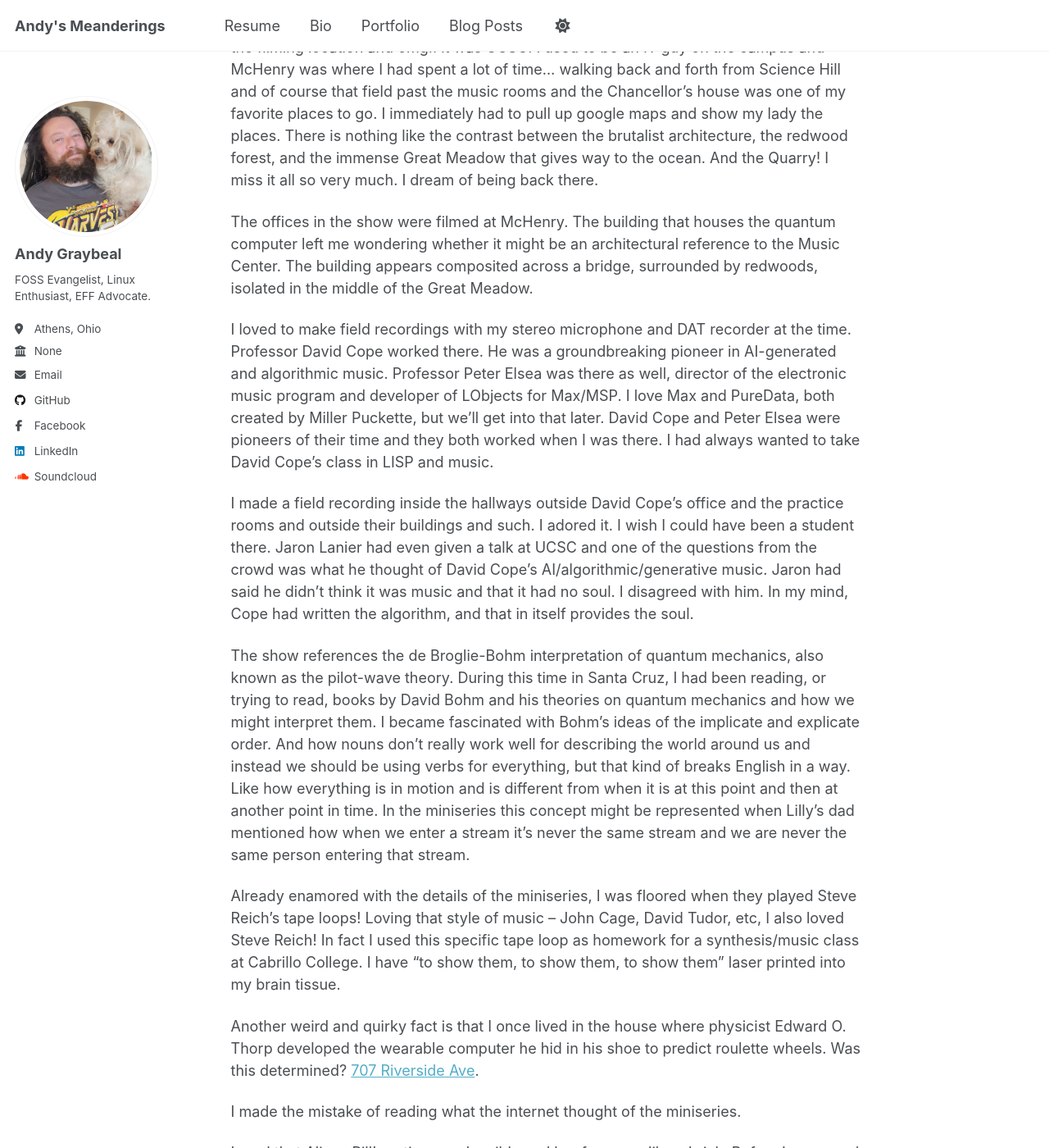
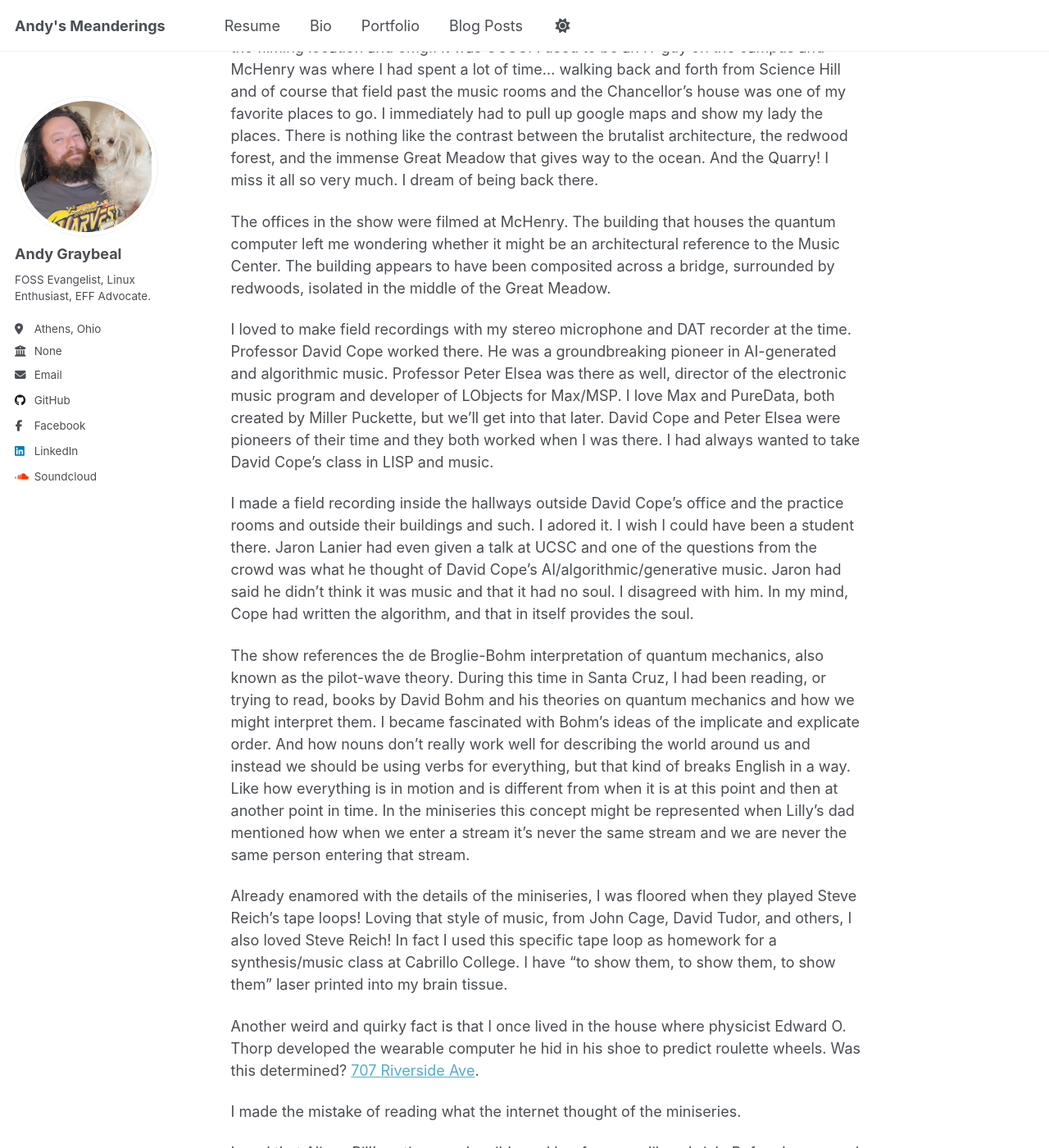
Before and after one commit to andy-graybeal/andy-graybeal.github.io, a Jekyll site: the page built from _posts/2026-07-18-blog-post-1.md, in a window 1280 px wide and 1400 px high, scrolled down 877 px. Shown: the whole window at 82% size. Built offline with Jekyll 4.4.1, drawn with Linux system fonts in a browser that asks for light colours; a script that is not in the unit is left out.

Commit message:
Refine language and clarity in blog post
Corrected phrasing and added clarity in several sentences.

```diff
--- a/_posts/2026-07-18-blog-post-1.md
+++ b/_posts/2026-07-18-blog-post-1.md
@@ -22,7 +22,7 @@ As the first couple of episodes unfolded, I told my lady, who was watching it wi
 
 As the show moved between the offices and sweeping shots of redwoods and the buildings, I told my lady, "I swear that looks like UCSC!"  I love the campus.  I had to google the filming location and omg.. it was UCSC.  I used to be an IT guy on the campus and McHenry was where I had spent a lot of time... walking back and forth from Science Hill and of course that field past the music rooms and the Chancellor's house was one of my favorite places to go. I immediately had to pull up google maps and show my lady the places.  There is nothing like the contrast between the brutalist architecture, the redwood forest, and the immense Great Meadow that gives way to the ocean.  And the Quarry!  I miss it all so very much.  I dream of being back there.
 
-The offices in the show were filmed at McHenry. The building that houses the quantum computer left me wondering whether it might be an architectural reference to the Music Center. The building appears composited across a bridge, surrounded by redwoods, isolated in the middle of the Great Meadow.
+The offices in the show were filmed at McHenry. The building that houses the quantum computer left me wondering whether it might be an architectural reference to the Music Center. The building appears to have been composited across a bridge, surrounded by redwoods, isolated in the middle of the Great Meadow.
 
 I loved to make field recordings with my stereo microphone and DAT recorder at the time.  Professor David Cope worked there. He was a groundbreaking pioneer in AI-generated and algorithmic music. Professor Peter Elsea was there as well, director of the electronic music program and developer of LObjects for Max/MSP. I love Max and PureData, both created by Miller Puckette, but we'll get into that later.  David Cope and Peter Elsea were pioneers of their time and they both worked when I was there.  I had always wanted to take David Cope's class in LISP and music.
 
@@ -31,7 +31,7 @@ I made a field recording inside the hallways outside David Cope's office and the
 The show references the de Broglie-Bohm interpretation of quantum mechanics, also known as the pilot-wave theory.
 During this time in Santa Cruz, I had been reading, or trying to read, books by David Bohm and his theories on quantum mechanics and how we might interpret them. I became fascinated with Bohm's ideas of the implicate and explicate order. And how nouns don't really work well for describing the world around us and instead we should be using verbs for everything, but that kind of breaks English in a way.  Like how everything is in motion and is different from when it is at this point and then at another point in time.  In the miniseries this concept might be represented when Lilly's dad mentioned how when we enter a stream it's never the same stream and we are never the same person entering that stream.
 
-Already enamored with the details of the miniseries, I was floored when they played Steve Reich's tape loops! Loving that style of music -- John Cage, David Tudor, etc, I also loved Steve Reich! In fact I used this specific tape loop as homework for a synthesis/music class at Cabrillo College.  I have "to show them, to show them, to show them" laser printed into my brain tissue.
+Already enamored with the details of the miniseries, I was floored when they played Steve Reich's tape loops! Loving that style of music, from John Cage, David Tudor, and others, I also loved Steve Reich! In fact I used this specific tape loop as homework for a synthesis/music class at Cabrillo College.  I have "to show them, to show them, to show them" laser printed into my brain tissue.
 
 Another weird and quirky fact is that I once lived in the house where physicist Edward O. Thorp developed the wearable computer he hid in his shoe to predict roulette wheels.  Was this determined?  [707 Riverside Ave](https://historyrighthere.blogspot.com/2017/01/the-first-geek-house-in-santa-cruz.html).
 
```
